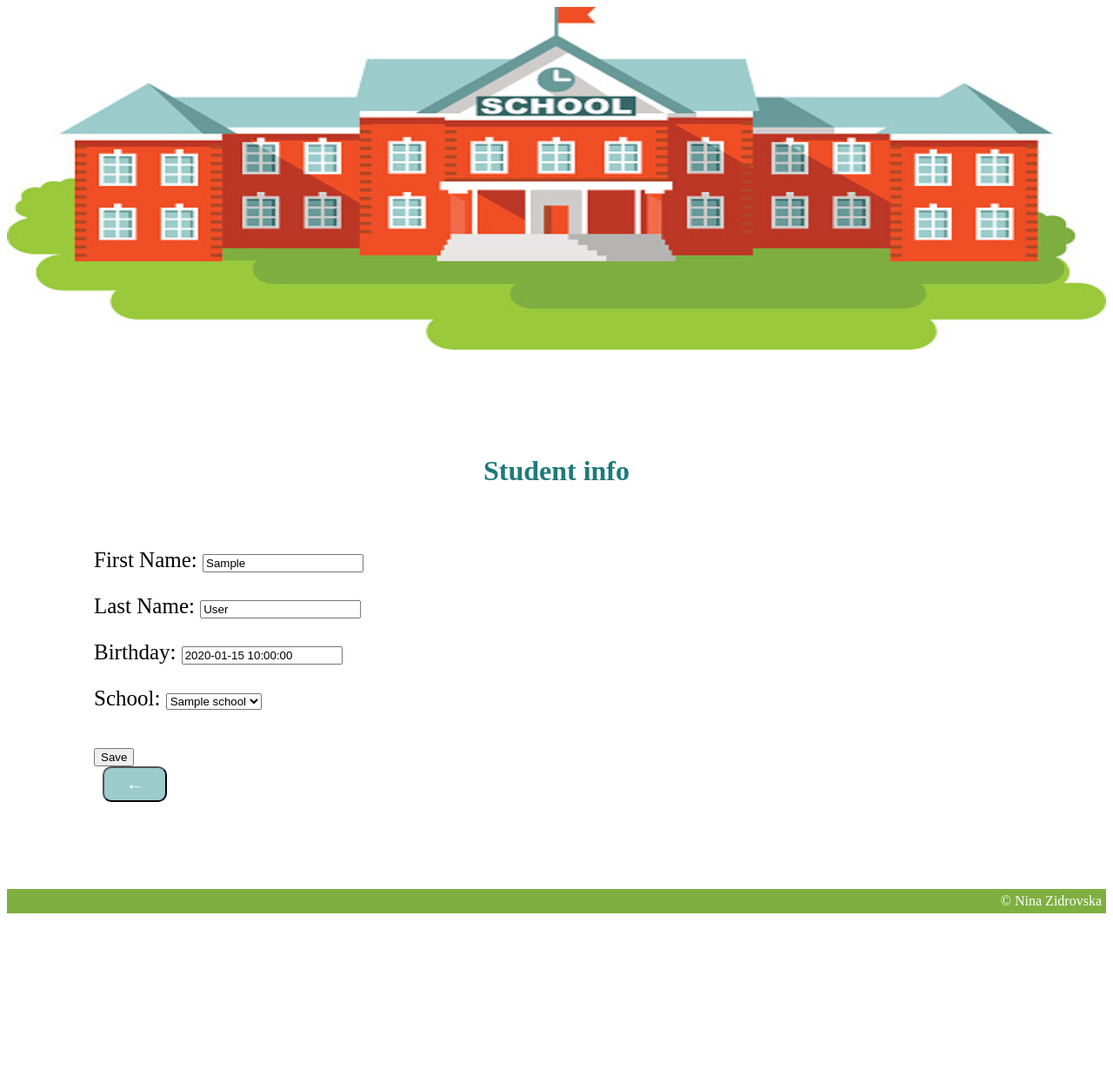
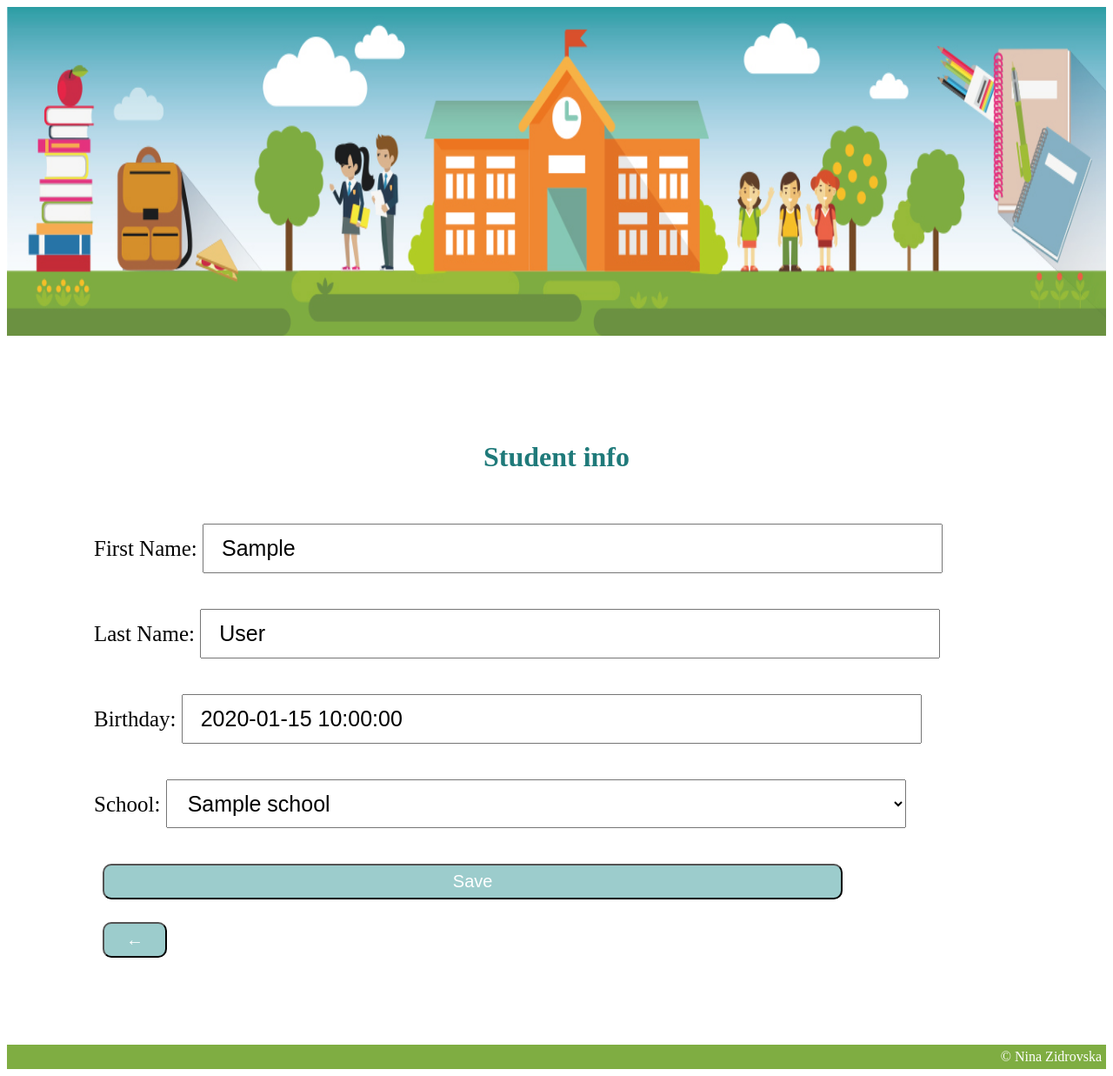
Before and after one commit to NinaZid/Education, a PHP site: the page made by SourceFiles/views/students/update.php in a window 1280 px wide. Shown: the whole page at 87% size. Before the commit the page ends 1050 px from the top, so only its background shows below. Run offline with PHP 8.4, Linux system fonts and the light colour scheme; the template is opened without the code that fills it: most values are stand-ins (such as "Sample title", 1, 10 or a date in 2020); some libraries are stand-ins or nearby versions.

Commit message:
Modified css

```diff
--- a/SourceFiles/public/css/default.css
+++ b/SourceFiles/public/css/default.css
@@ -1,9 +1,8 @@
 #header {
-	background-image: url("../images/schoolbus.jpg");
+	background-image: url("../images/schools.jpg");
+    opacity: 0.9;
 	background-size: 100% 100%;
 	padding: 180px;
-	font-size: 30px;
-	font-weight: bold;
 }
 
 #content {
@@ -14,7 +13,7 @@
 h1{
     text-align:center;
     list-style-type: none;
-    margin-bottom: 70px;
+    margin-bottom: 50px;
     color: #1f7a7a;
 }
 
@@ -54,7 +53,7 @@ background-color: #1f7a7a;
 background-color: #1f7a7a;
 }
 
-#backBtn {
+#backBtn, #saveBtn {
     background-color: #9ccccc;
     font-size: 20px;
     color: white;
@@ -80,9 +79,17 @@ th{
     color: #1f7a7a;
 }
 
+input, select {
+    width: 80%;
+    padding: 12px 20px;
+    margin: 8px 0;
+    box-sizing: border-box;
+    font-size: 25px;
+}
+
 #footer {
     color: white;
-	background:	#7faf41;
+	background:	#7fad42;
 	padding: 5px;
 	text-align: right;
 }
--- a/SourceFiles/views/students/update.php
+++ b/SourceFiles/views/students/update.php
@@ -10,7 +10,7 @@
 			<option value="<?php echo $school['id']; ?>" <?php if($data['student']['school_id']==$school['id']) echo 'selected="selected"'; ?>><?php echo $school['name']; ?></option>
 		<?php } ?>
 	</select></p>
+	<input type="submit" value="Save" id="saveBtn" />
+</form>
 <br>
-<input type="submit" value="Save"/>
-</form>
 <button id="backBtn" onclick="location.href='./'">←</button>
```
Also changed, not shown: SourceFiles/public/images/schoolbus.jpg (deleted), SourceFiles/public/images/schools.jpg (added).
